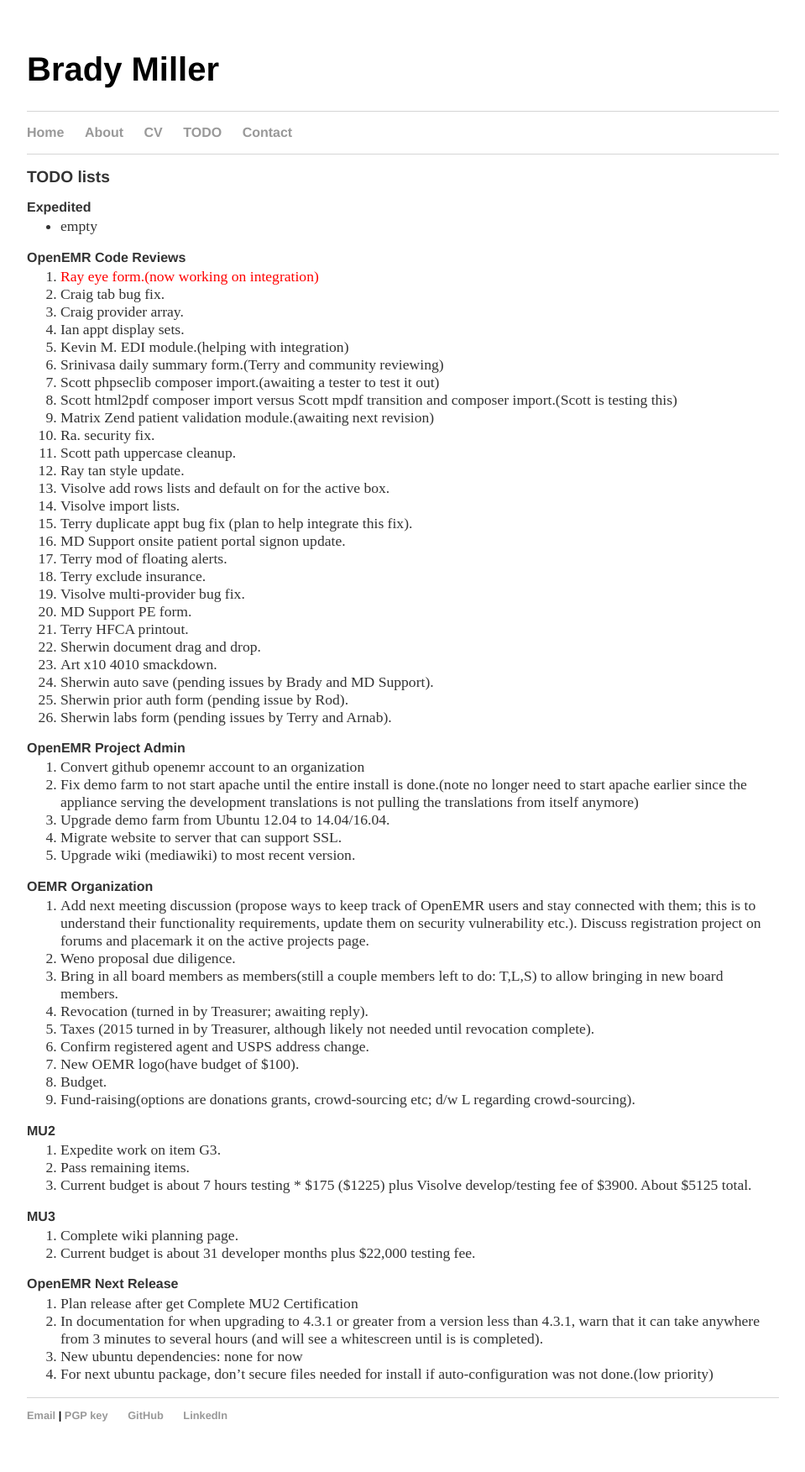
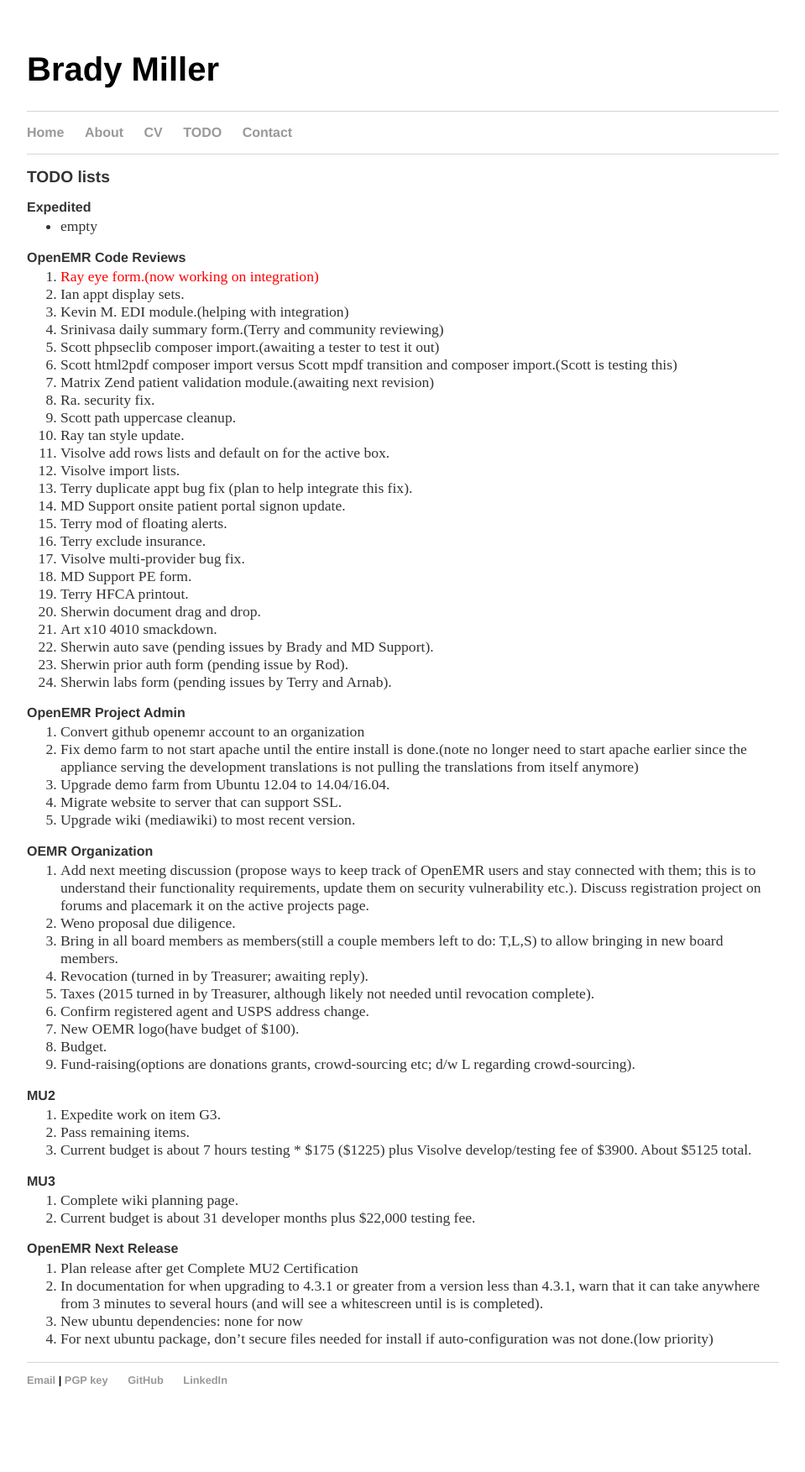
Before and after one commit to bradymiller/bradymiller.github.io, a Jekyll site: the page built from todo/index.md, in a window 1280 px wide. Shown: the whole page at 84% size, without its empty margins (160-1119 px from the left). Built offline with Jekyll 4.4.1, drawn with Linux system fonts in a browser that asks for light colours; after the commit the page ends 1711 px from its top, so only the background shows below that.

Commit message:
Update todo list

```diff
--- a/todo/index.md
+++ b/todo/index.md
@@ -8,8 +8,6 @@
 
 ### OpenEMR Code Reviews
 1. <span style="color: red">Ray eye form.(now working on integration)</span>
-1. Craig tab bug fix.
-1. Craig provider array.
 1. Ian appt display sets.
 1. Kevin M. EDI module.(helping with integration)
 1. Srinivasa daily summary form.(Terry and community reviewing)
```
